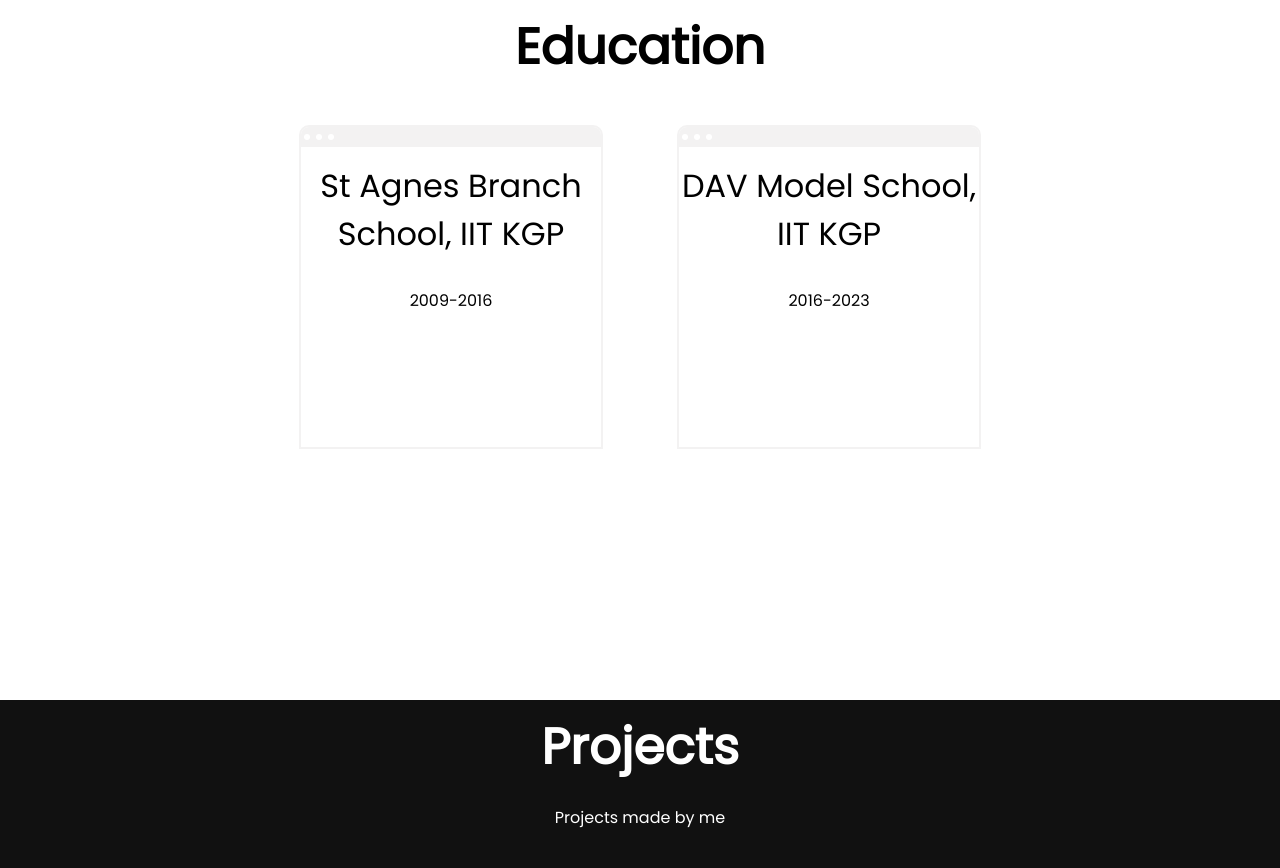
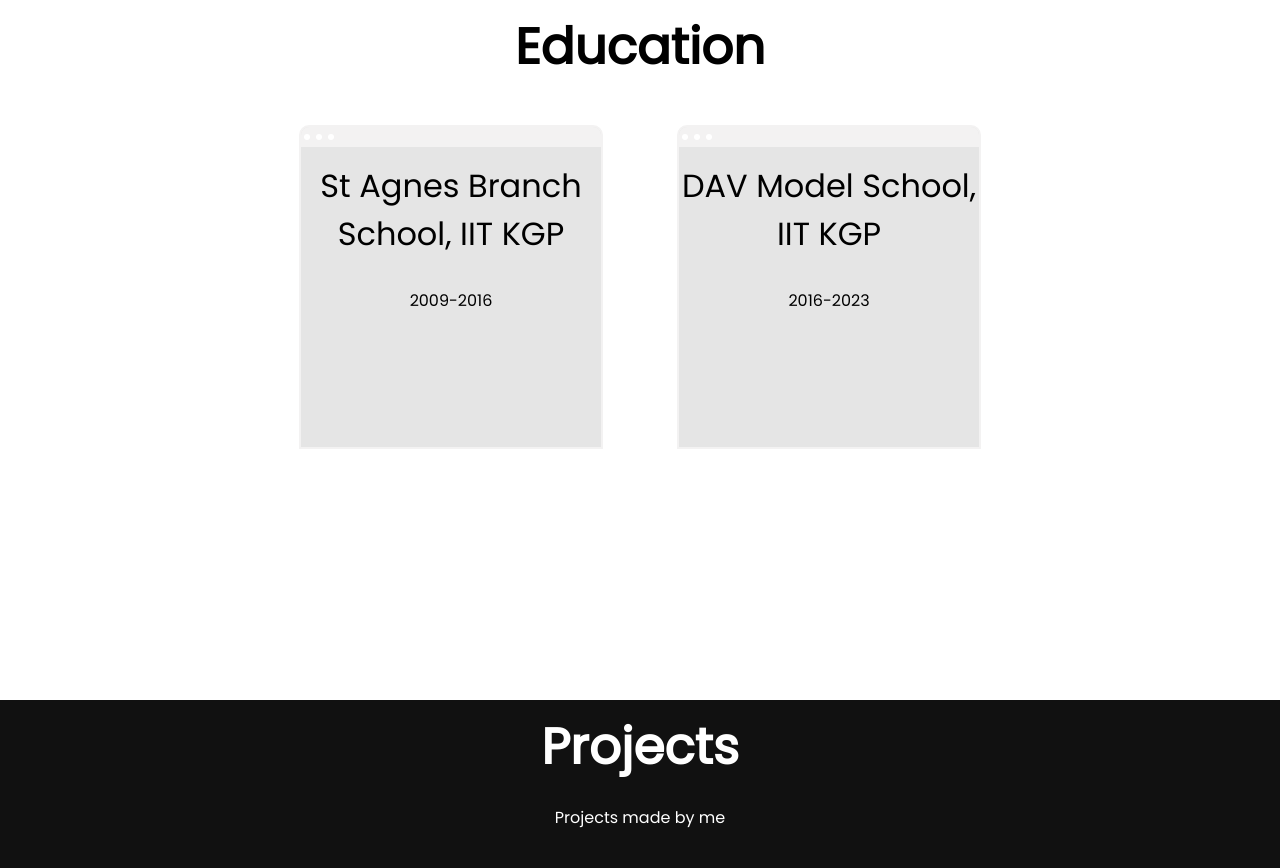
Before and after one commit to Bikram-ghuku/Bikram-ghuku.github.io, a React (Create React App) app: page / in a window 1280 px wide. Shown: the part 1640-2508 px from the top of the page. Built offline with nearby package versions, Linux system fonts and the light colour scheme.

Commit message:
some changes

```diff
--- a/src/components/about/about.css
+++ b/src/components/about/about.css
@@ -56,6 +56,12 @@
     display: flex;
 }
 
+
+.social-links{
+    font-size: 30px;
+    margin-right: 12px;
+}
+
 @media screen and (max-width: 480px){
     .a{
         height: 100vh;
--- a/src/components/education/education.css
+++ b/src/components/education/education.css
@@ -1,4 +1,5 @@
 .e{
+	background-color: #e5e5e5;
     width: 300px;
     height: 40vh;
     margin: 20px 10px;
```
